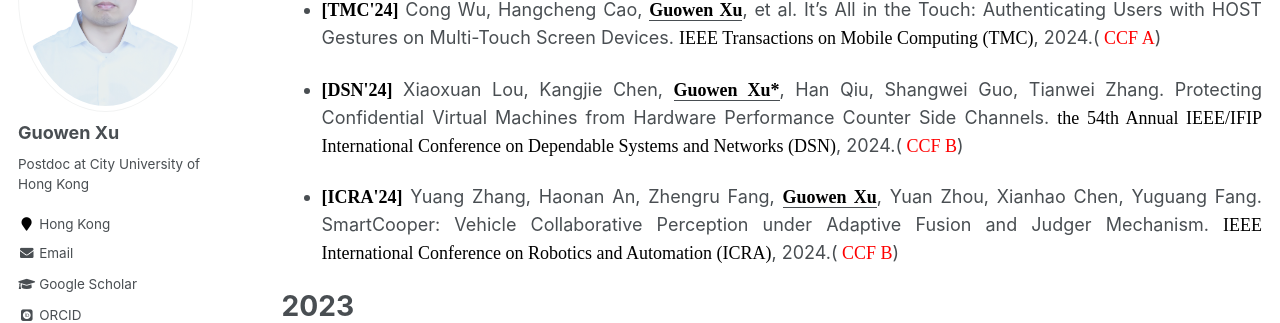
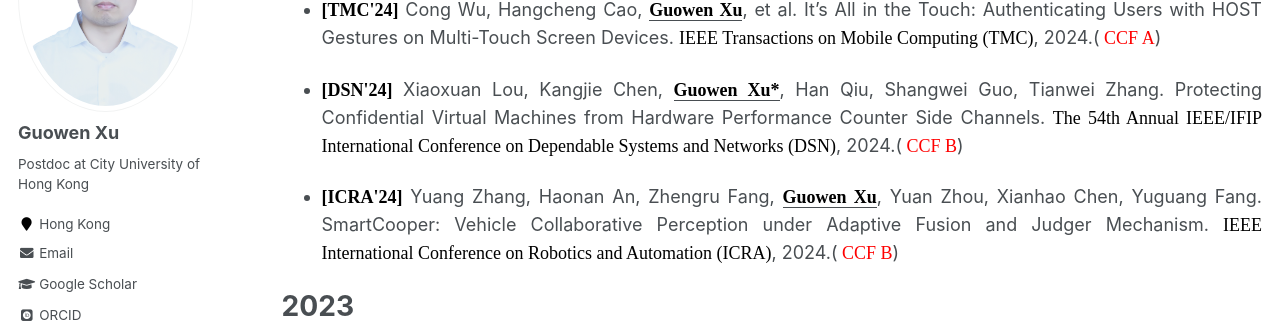
Before and after one commit to Guowen-xu/guowen-xu.github.io, a Jekyll site: the page built from _pages/publications.md, in a window 1280 px wide and 900 px high, scrolled down 416 px. Shown: the part 152-475 px from the top of the window. Built offline with Jekyll 4.4.1, drawn with Linux system fonts in a browser that asks for light colours; some web fonts are replaced.

Commit message:
Update publications.md

```diff
--- a/_pages/publications.md
+++ b/_pages/publications.md
@@ -20,7 +20,7 @@ You can find my articles on my [Google Scholar](https://scholar.google.com.hk/ci
 
 * <p align="justify"> <b><font face="Times New Roman" color=black size=4> [TMC'24]</font></b> Cong Wu, Hangcheng Cao, <u><b><font face="Times New Roman" color=black size=4> Guowen Xu</font></b></u>, et al. It’s All in the Touch: Authenticating Users with HOST Gestures on Multi-Touch Screen Devices.  <font face="Times New Roman" color=black size=4> IEEE Transactions on Mobile Computing (TMC)</font>, 2024.(<font face="Times New Roman" color=red size=4> CCF A</font>)
 
-* <p align="justify"> <b><font face="Times New Roman" color=black size=4> [DSN'24]</font></b> Xiaoxuan Lou, Kangjie Chen, <u><b><font face="Times New Roman" color=black size=4> Guowen Xu*</font></b></u>, Han Qiu, Shangwei Guo, Tianwei Zhang. Protecting Confidential Virtual Machines from Hardware Performance Counter Side Channels.  <font face="Times New Roman" color=black size=4> the 54th Annual IEEE/IFIP International Conference on Dependable Systems and Networks (DSN)</font>, 2024.(<font face="Times New Roman" color=red size=4> CCF B</font>)
+* <p align="justify"> <b><font face="Times New Roman" color=black size=4> [DSN'24]</font></b> Xiaoxuan Lou, Kangjie Chen, <u><b><font face="Times New Roman" color=black size=4> Guowen Xu*</font></b></u>, Han Qiu, Shangwei Guo, Tianwei Zhang. Protecting Confidential Virtual Machines from Hardware Performance Counter Side Channels.  <font face="Times New Roman" color=black size=4> The 54th Annual IEEE/IFIP International Conference on Dependable Systems and Networks (DSN)</font>, 2024.(<font face="Times New Roman" color=red size=4> CCF B</font>)
 
 * <p align="justify"> <b><font face="Times New Roman" color=black size=4> [ICRA'24]</font></b> Yuang Zhang, Haonan An, Zhengru Fang,  <u><b><font face="Times New Roman" color=black size=4> Guowen Xu</font></b></u>, Yuan Zhou, Xianhao Chen, Yuguang Fang. SmartCooper: Vehicle Collaborative Perception under Adaptive Fusion and Judger Mechanism.  <font face="Times New Roman" color=black size=4> IEEE International Conference on Robotics and Automation (ICRA)</font>, 2024.(<font face="Times New Roman" color=red size=4> CCF B</font>)
 
```
